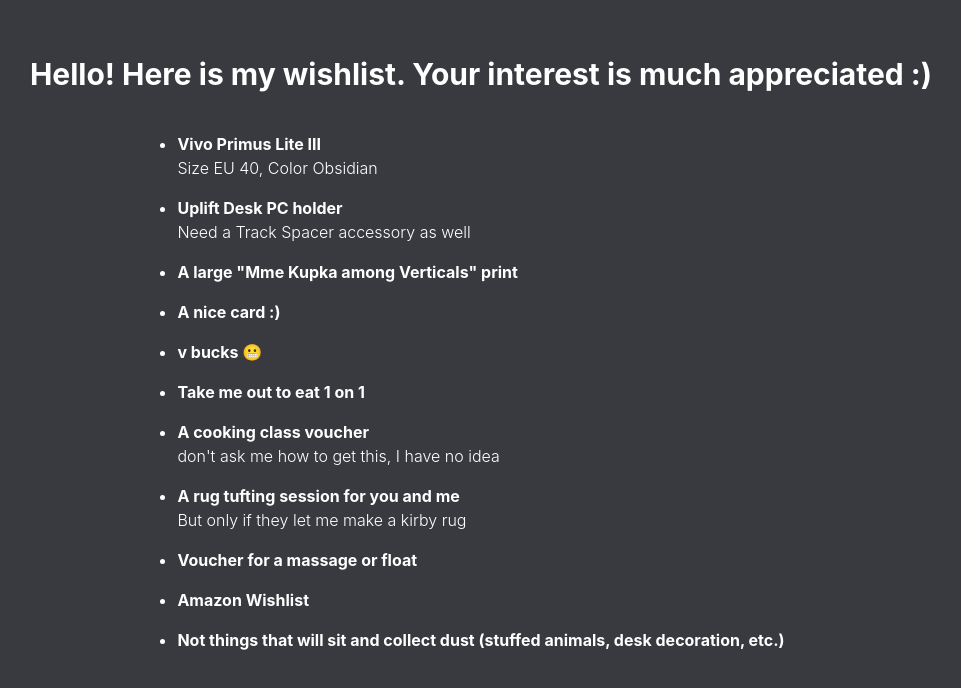
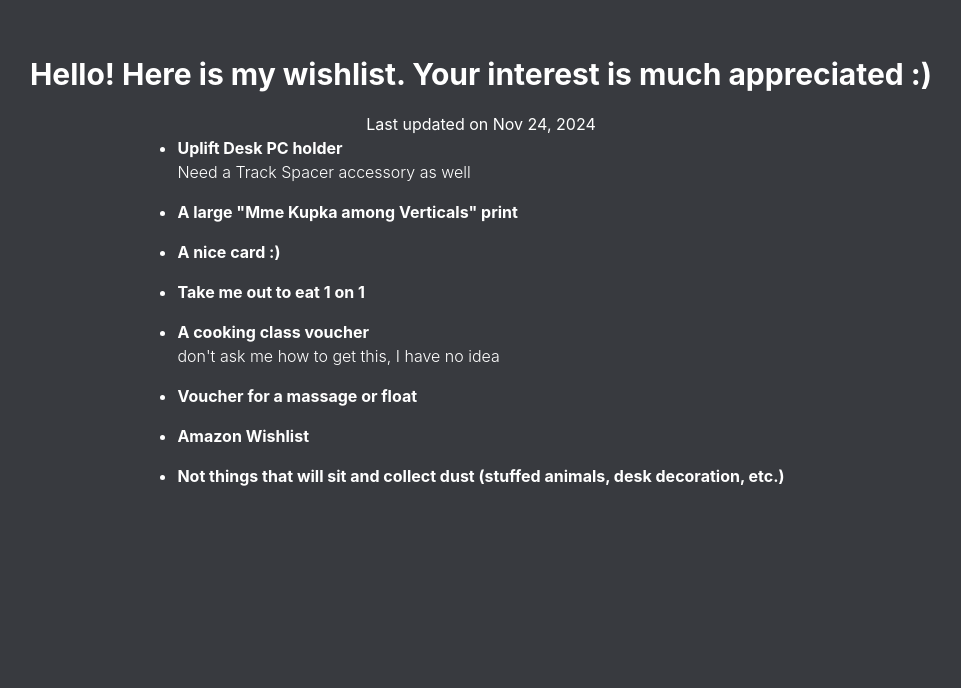
Before and after one commit to martinjaime/personal-site, a React (Create React App) app in the folder frontend/: page /wishlist in a window 1280 px wide. Shown: the top 688 px of the page, without its empty margins (159-1120 px from the left). Built offline with nearby package versions, Linux system fonts and the light colour scheme.

Commit message:
Update to list
also added a last updated on message.

```diff
--- a/frontend/src/pages/WishList.tsx
+++ b/frontend/src/pages/WishList.tsx
@@ -8,11 +8,6 @@
 }
 
 const wishListItems: WishListItem[] = [
-  {
-    description: "Vivo Primus Lite III",
-    details: "Size EU 40, Color Obsidian",
-    url: "https://www.vivobarefoot.com/us/primus-lite-iii-mens-ss22?colour=Obsidian",
-  },
   {
     description: "Uplift Desk PC holder",
     details: "Need a Track Spacer accessory as well",
@@ -25,19 +20,11 @@
     description: "A nice card :)"
   },
   {
-    description: "v bucks 😬"
-  },
-  {
     description: "Take me out to eat 1 on 1"
   },
   {
     description: "A cooking class voucher",
     details: "don't ask me how to get this, I have no idea"
-  },
-  {
-    description: "A rug tufting session for you and me",
-    details: "But only if they let me make a kirby rug",
-    url: "https://www.vibesdiystudio.com/book",
   },
   {
     description: "Voucher for a massage or float",
@@ -58,9 +45,10 @@
       <title>Martin's Wish List</title>
     </Helmet>
     <div className="flex flex-col items-center h-full text-white p-4">
-      <h1 className="py-10">
+      <h1 className="pt-10 pb-5">
         Hello! Here is my wishlist. Your interest is much appreciated :)
       </h1>
+      <p>Last updated on Nov 24, 2024</p>
       <ul className="space-y-4 px-4">
         {wishListItems.map(item => (
           <li key={item.description}>
```
